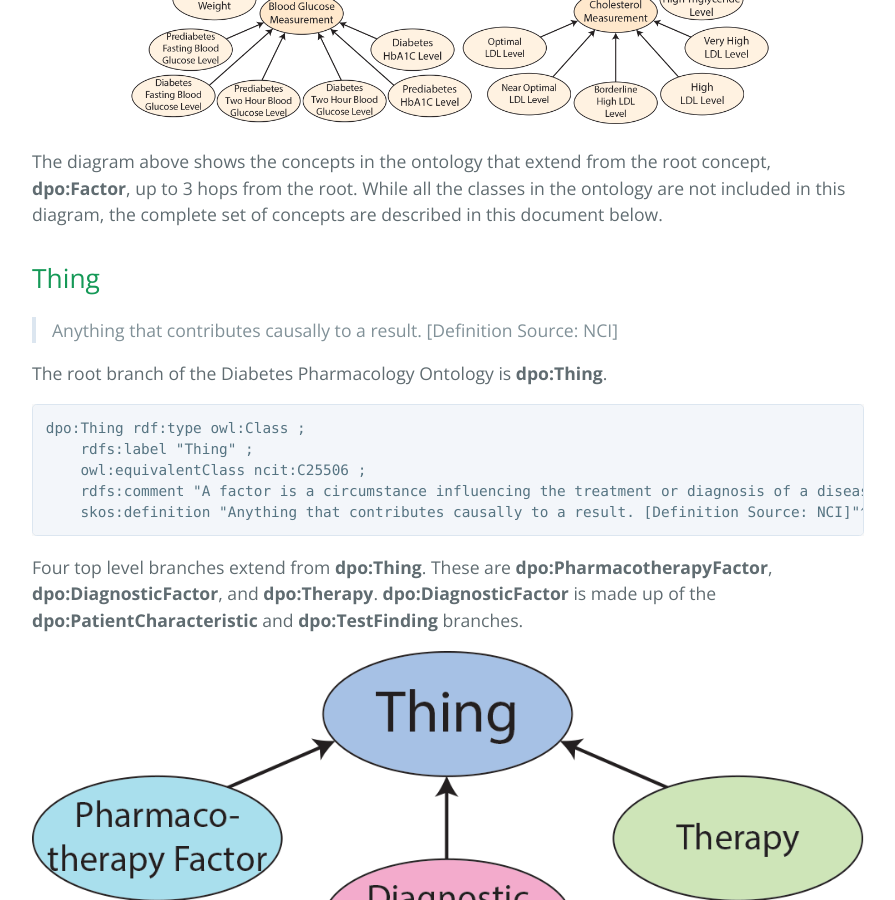
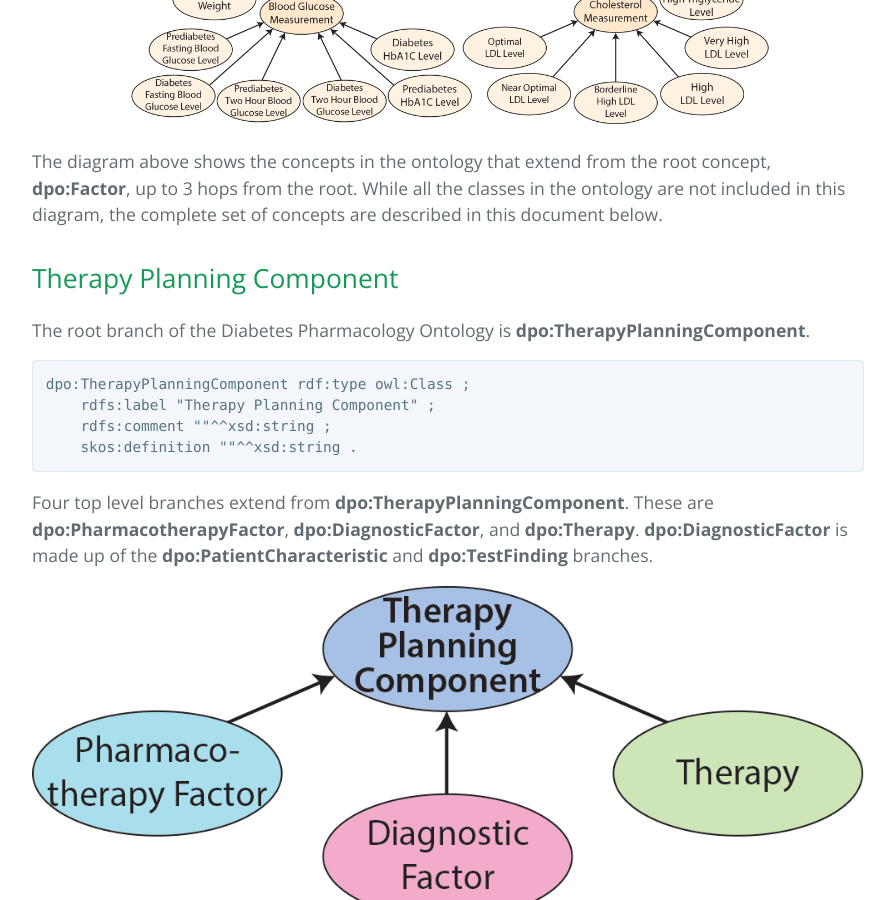
Before and after one commit to tetherless-world/diabetes-pharmacology-ontology, a Jekyll site: the page built from docs/index.md, in a window 1280 px wide and 900 px high, scrolled down 6852 px. Shown: the whole window, without its empty margins (192-1087 px from the left). Built offline with Jekyll 4.4.1, drawn with Linux system fonts in a browser that asks for light colours; some of the changed text lies outside the part shown.

Commit message:
Update index.md

````diff
--- a/docs/index.md
+++ b/docs/index.md
@@ -12,7 +12,7 @@ The Diabetes Pharmacology Ontology was designed by leveraging the American Diabe
 - [Table of Contents](#table-of-contents)
 - [Namespaces](#namespaces)
 - [Diabetes Pharmacology Ontology](#diabetes-pharmacology-ontology)
-  * [Factor](#factor)
+  * [Therapy Planning Component](#therapy-planning-component)
   * [Pharmacotherapy Factor](#pharmacotherapy-factor)
     + [Efficacy](#efficacy)
       - [High Efficacy](#high-efficacy)
@@ -187,22 +187,21 @@ The Diabetes Pharmacology Ontology is an ontology designed to aid in clinical de
 
 The diagram above shows the concepts in the ontology that extend from the root concept, **dpo:Factor**, up to 3 hops from the root. While all the classes in the ontology are not included in this diagram, the complete set of concepts are described in this document below.
 
-## Thing
-> Anything that contributes causally to a result. [Definition Source: NCI]
-
-The root branch of the Diabetes Pharmacology Ontology is **dpo:Thing**.
-
-```
-dpo:Thing rdf:type owl:Class ;
-    rdfs:label "Thing" ;
-    owl:equivalentClass ncit:C25506 ;
-    rdfs:comment "A factor is a circumstance influencing the treatment or diagnosis of a disease, therapeutic agents that may be administered to produce an effect, or findings resulting from recorded measurements."^^xsd:string ;
-    skos:definition "Anything that contributes causally to a result. [Definition Source: NCI]"^^xsd:string .
-```
-
-Four top level branches extend from **dpo:Thing**. These are **dpo:PharmacotherapyFactor**, **dpo:DiagnosticFactor**, and **dpo:Therapy**. **dpo:DiagnosticFactor** is made up of the **dpo:PatientCharacteristic** and **dpo:TestFinding** branches.
-
-![pto:Thing](./assets/images/Thing.png)
+## Therapy Planning Component
+>
+
+The root branch of the Diabetes Pharmacology Ontology is **dpo:TherapyPlanningComponent**.
+
+```
+dpo:TherapyPlanningComponent rdf:type owl:Class ;
+    rdfs:label "Therapy Planning Component" ;
+    rdfs:comment ""^^xsd:string ;
+    skos:definition ""^^xsd:string .
+```
+
+Four top level branches extend from **dpo:TherapyPlanningComponent**. These are **dpo:PharmacotherapyFactor**, **dpo:DiagnosticFactor**, and **dpo:Therapy**. **dpo:DiagnosticFactor** is made up of the **dpo:PatientCharacteristic** and **dpo:TestFinding** branches.
+
+![dpo:TherapyPlanningComponent](./assets/images/TherapyPlanningComponent.png)
 
 All other branches of the ontology extend from these top level concepts.
 
````
